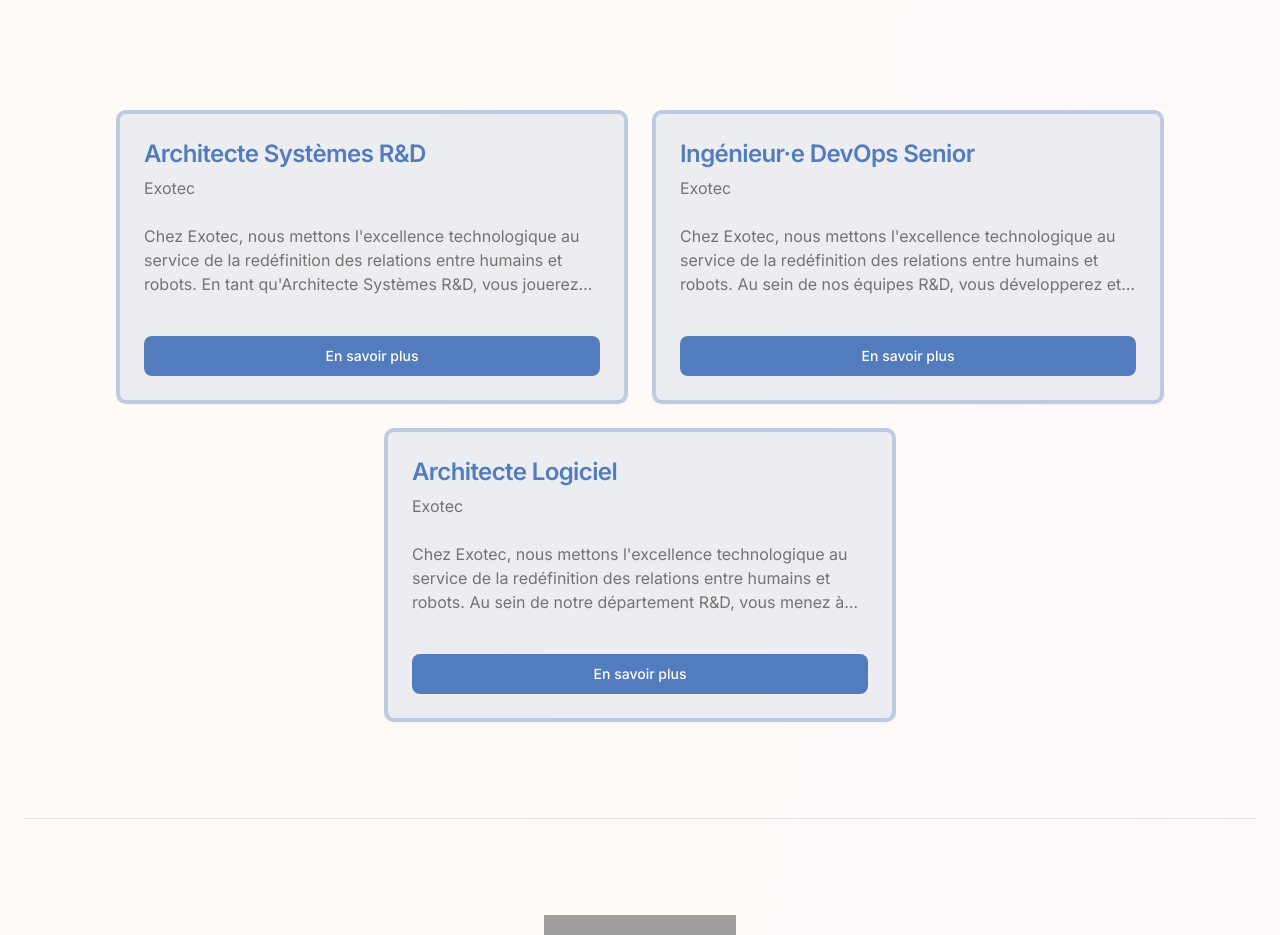
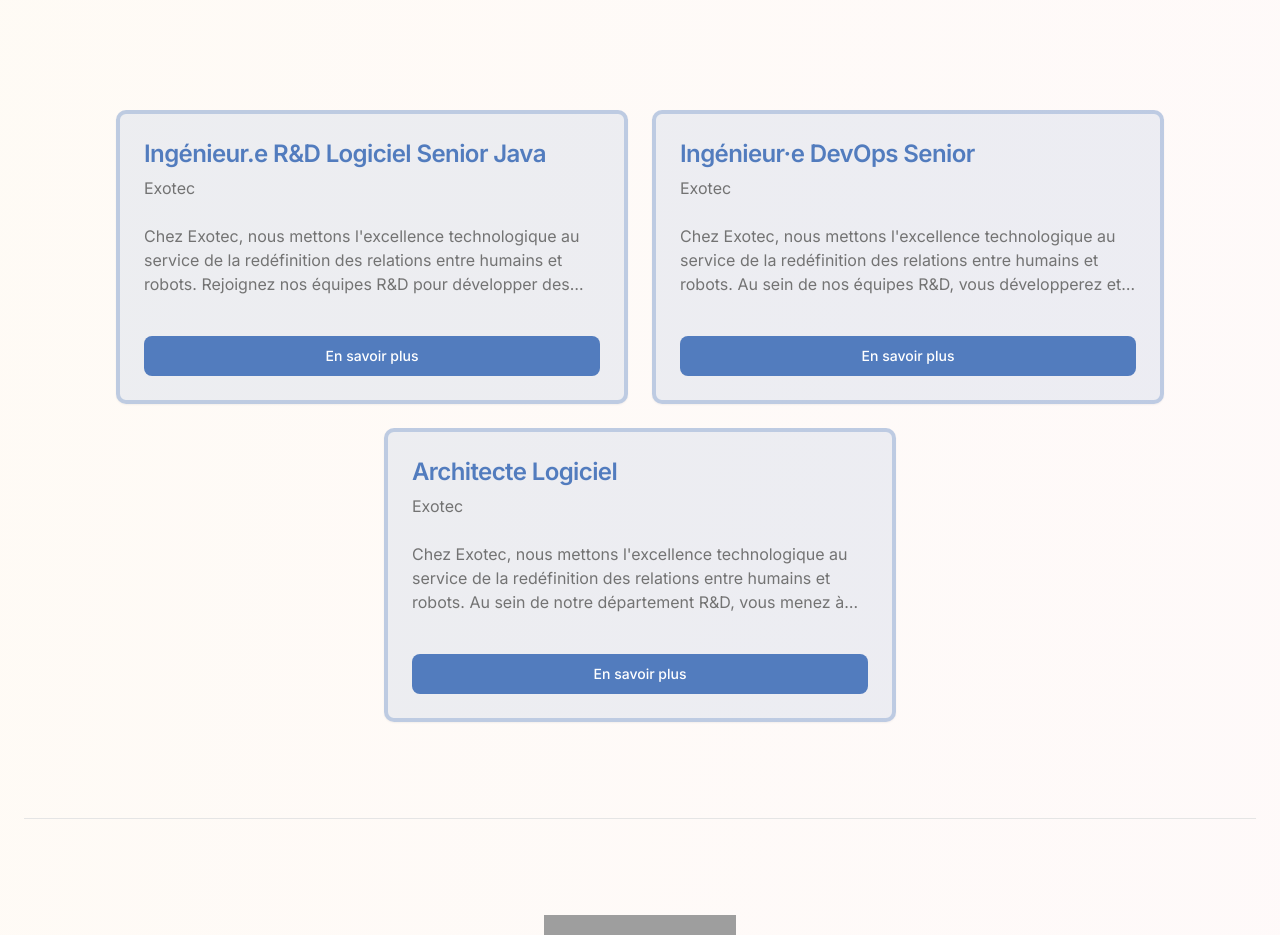
Before and after one commit to mickaelalvs/devfest-lyon-website, a Next.js app: page /jobboard in a window 1280 px wide. Shown: the part 1660-2595 px from the top of the page. Built offline with nearby package versions, Linux system fonts and the light colour scheme; grey boxes are pictures that could not be loaded.

Commit message:
💼 Update jobboard for Exotec

```diff
--- a/data/jobboard/exotec.ts
+++ b/data/jobboard/exotec.ts
@@ -7,47 +7,50 @@
     sponsorWebsite: "https://www.exotec.com/fr/",
     jobs: [
         {
-            id: "exotec-architecte-systemes-rd",
-            slug: "exotec-architecte-systemes-rd",
-            title: "Architecte Systèmes R&D",
+            id: "exotec-ingenieur-rd-java-senior",
+            slug: "exotec-ingenieur-rd-java-senior",
+            title: "Ingénieur.e R&D Logiciel Senior Java",
             company: "Exotec",
-            location: "Lille",
+            location: "Lille et Lyon",
             type: "CDI",
-            description: "Chez Exotec, nous mettons l'excellence technologique au service de la redéfinition des relations entre humains et robots. En tant qu'Architecte Systèmes R&D, vous jouerez un rôle central dans la conception et l'évolution de nos solutions robotiques.",
-            applyUrl: "https://careers.exotec.com/_/j/D1E58AF122/",
-            contactEmail: "claire.bonniez@exotec.com",
-            fullDescription: "Chez Exotec, nous mettons l'excellence technologique au service de la redéfinition des relations entre humains et robots. À travers le monde, nos solutions révolutionnent la façon dont nos client·e·s délivrent leurs produits aux personnes consommatrices finales. Nous contribuons au succès des plus grandes marques du commerce et de l'industrie, tout en améliorant les conditions de travail de leurs salarié·e·s.\n\nPar l'alliance de l'intelligence artificielle et d'un hardware performant, nos robots sont désormais déployés dans le monde entier et leur succès a fait de nous la première licorne industrielle française.\n\nRejoindre Exotec, c'est l'opportunité de donner du sens à vos compétences. Grandissez avec nos ExoPeople dans le monde entier pour faire de vos idées, des réalités.\n\nLa révolution robotique portée par Exotec ne fait que commencer, vous en êtes ?\n\nNous favorisons un environnement de travail inclusif et équitable, ouvert à tous les genres. Si vous n'avez pas toutes les qualifications requises mais que ce poste vous intéresse, postulez sans hésiter.",
+            description: "Chez Exotec, nous mettons l'excellence technologique au service de la redéfinition des relations entre humains et robots. Rejoignez nos équipes R&D pour développer des solutions logicielles performantes et robustes pour nos systèmes robotiques.",
+            applyUrl: "https://careers.exotec.com/",
+            contactEmail: "contact@exotec.com",
+            experience: "6 ans minimum",
+            fullDescription: "Chez Exotec, nous mettons l'excellence technologique au service de la redéfinition des relations entre humains et robots. À travers le monde, nos solutions révolutionnent la façon dont nos client·e·s délivrent leurs produits aux personnes consommatrices finales. Nous contribuons au succès des plus grandes marques du commerce et de l'industrie, tout en améliorant les conditions de travail de leurs salarié·e·s.\n\nPar l'alliance de l'intelligence artificielle et d'un hardware performant, nos robots sont désormais déployés dans le monde entier et leur succès a fait de nous la première licorne industrielle française.\n\nRejoindre Exotec, c'est l'opportunité de donner du sens à vos compétences. Grandissez avec nos ExoPeople dans le monde entier pour faire de vos idées, des réalités.\n\nLa révolution robotique portée par Exotec ne fait que commencer, vous en êtes ?",
             responsibilities: [
-                "Définir l'architecture système des produits robotiques Exotec",
-                "Définir les exigences techniques de plusieurs produits robotiques nouveaux ou complexes développés par Exotec, simultanément",
-                "Intervenir en amont pour prendre en compte les besoins des clients et des intégrateurs dans la conception des produits, afin de garantir une solution cohérente et plug and play sur site",
-                "Rédiger et assurer la prise en compte des risques inhérents aux produits Exotec pour toutes leurs phases de vie afin de garantir la sécurité, la cybersécurité et la conformité de ces produits",
-                "Soutenir le chef de projet R&D sur les aspects fonctionnels des projets",
-                "Être responsable de la documentation technique du système",
-                "Soutenir et encadrer les membres juniors de l'équipe",
-                "Définir, rédiger et maintenir les processus d'ingénierie système et les meilleures pratiques"
+                "Comprendre les besoins logistiques de nos clients afin de proposer des solutions logicielles capables d'atteindre les performances et la robustesse nécessaires",
+                "Développer des nouvelles fonctionnalités logicielles pour améliorer les systèmes d'Exotec",
+                "Réaliser des analyses approfondies pour identifier les risques, participer à la conception, au chiffrage et à la rédaction des spécifications",
+                "Effectuer des tests pour valider les fonctionnalités logicielles, et faire évoluer les standards de qualité",
+                "Être garant de la sécurité, la performance, l'évolutivité et la qualité du code",
+                "Assurer la création d'un environnement logiciel rapidement déployable et suivre le déploiement chez nos clients",
+                "Collaborer avec l'ensemble de l'équipe R&D pour faire avancer les projets",
+                "Contribuer à l'évolution de nos méthodes de travail et participer aux rituels agiles de l'équipe"
             ],
             requirements: [
-                "Diplômé·e d'une formation Bac+5 en ingénierie (systèmes embarqués, robotique, mécatronique, automatisme, ou domaine équivalent)",
-                "Expérience confirmée dans l'architecture de systèmes complexes, idéalement dans un environnement industriel ou robotique",
-                "Bonne maîtrise des normes et réglementations internationales applicables aux systèmes robotiques",
-                "Compétences en modélisation système et en gestion de configuration",
-                "Capacité à rédiger une documentation technique claire et exhaustive",
-                "Esprit analytique, rigueur, et capacité à travailler en mode projet avec des équipes multidisciplinaires",
-                "Anglais professionnel requis"
+                "Diplôme d'ingénieur ou formation de niveau Bac+5 avec une spécialisation en informatique ou informatique industrielle",
+                "Au moins 6 années d'expérience en développement informatique",
+                "Maîtrise parfaite du développement Java Spring Boot",
+                "Une expérience dans un environnement industriel associant Hardware et Software est un plus",
+                "Force de proposition sur l'architecture existante et les évolutions",
+                "Appréciation des environnements techniques exigeants, l'analyse et la résolution de problèmes complexes",
+                "Capacité à superviser des Ingénieur·e·s R&D Logiciel juniors",
+                "Niveau d'anglais opérationnel"
             ],
             skills: [
-                "Architecture système",
-                "Systèmes embarqués",
-                "Robotique",
-                "Mécatronique",
-                "Automatisme",
-                "Modélisation système",
-                "Gestion de configuration",
-                "Documentation technique",
-                "Normes et réglementations",
-                "Cybersécurité",
-                "Anglais professionnel"
+                "Java",
+                "Spring Boot",
+                "Architecture logicielle",
+                "Développement logiciel",
+                "Environnement industriel",
+                "Hardware/Software",
+                "Analyse de risques",
+                "Tests logiciels",
+                "Performance",
+                "Sécurité",
+                "Méthodologie Agile",
+                "Anglais"
             ],
             benefits: [
                 "Couverture mutuelle et prévoyance santé compétitive",
@@ -56,7 +59,7 @@
                 "Programme de mobilité interne et internationale",
                 "Nombreuses opportunités de formation et de développement"
             ],
-            additionalInfo: "Chez Exotec, nous garantissons l'égalité des chances dans notre processus de recrutement. L'ensemble des candidatures reçues sont étudiées indépendamment de l'âge, du genre, de l'origine, de la religion, de la couleur de peau, de la nationalité, du sexe, du handicap, de l'orientation sexuelle ou de toute autre distinction protégée par la loi. Nous mettons en place un environnement de travail inclusif et respectueux de toutes les différences. En rejoignant le Pacte Parité, Exotec s'engage pour un écosystème French Tech plus paritaire."
+            additionalInfo: "Poste soumis à astreinte.\n\nPour postuler, veuillez envoyer votre CV. Seul·e·s les candidat·e·s présélectionné·e·s seront contacté·e·s pour les prochaines étapes du processus de recrutement. Au plaisir de recevoir votre candidature ! Si vous postulez à un poste en Europe, veuillez consulter notre politique de confidentialité pour plus de détails.\n\nChez Exotec, nous garantissons l'égalité des chances dans notre processus de recrutement. L'ensemble des candidatures reçues sont étudiées indépendamment de l'âge, du genre, de l'origine, de la religion, de la couleur de peau, de la nationalité, du sexe, du handicap, de l'orientation sexuelle ou de toute autre distinction protégée par la loi. Nous mettons en place un environnement de travail inclusif et respectueux de toutes les différences. En rejoignant le Pacte Parité, Exotec s'engage pour un écosystème French Tech plus paritaire."
         },
         {
             id: "exotec-devops-senior",
```
